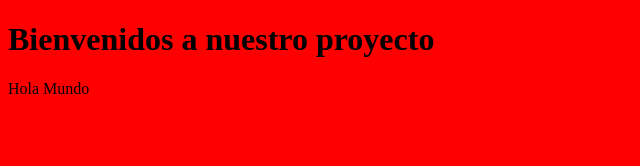
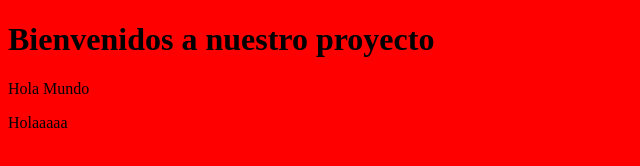
Before and after one commit to OsvaVegaAgui/proyectoweb2, a plain HTML site: page index.html in a window 1280 px wide. Shown: the full height of the page, 0-640 px from the left. Drawn offline with Linux system fonts and the light colour scheme.

Commit message:
Update index.html

```diff
--- a/index.html
+++ b/index.html
@@ -9,6 +9,7 @@
 <body>
     <h1>Bienvenidos a nuestro proyecto</h1>
     <p>Hola Mundo</p>
+    Holaaaaa
 
 
 </body>
```
